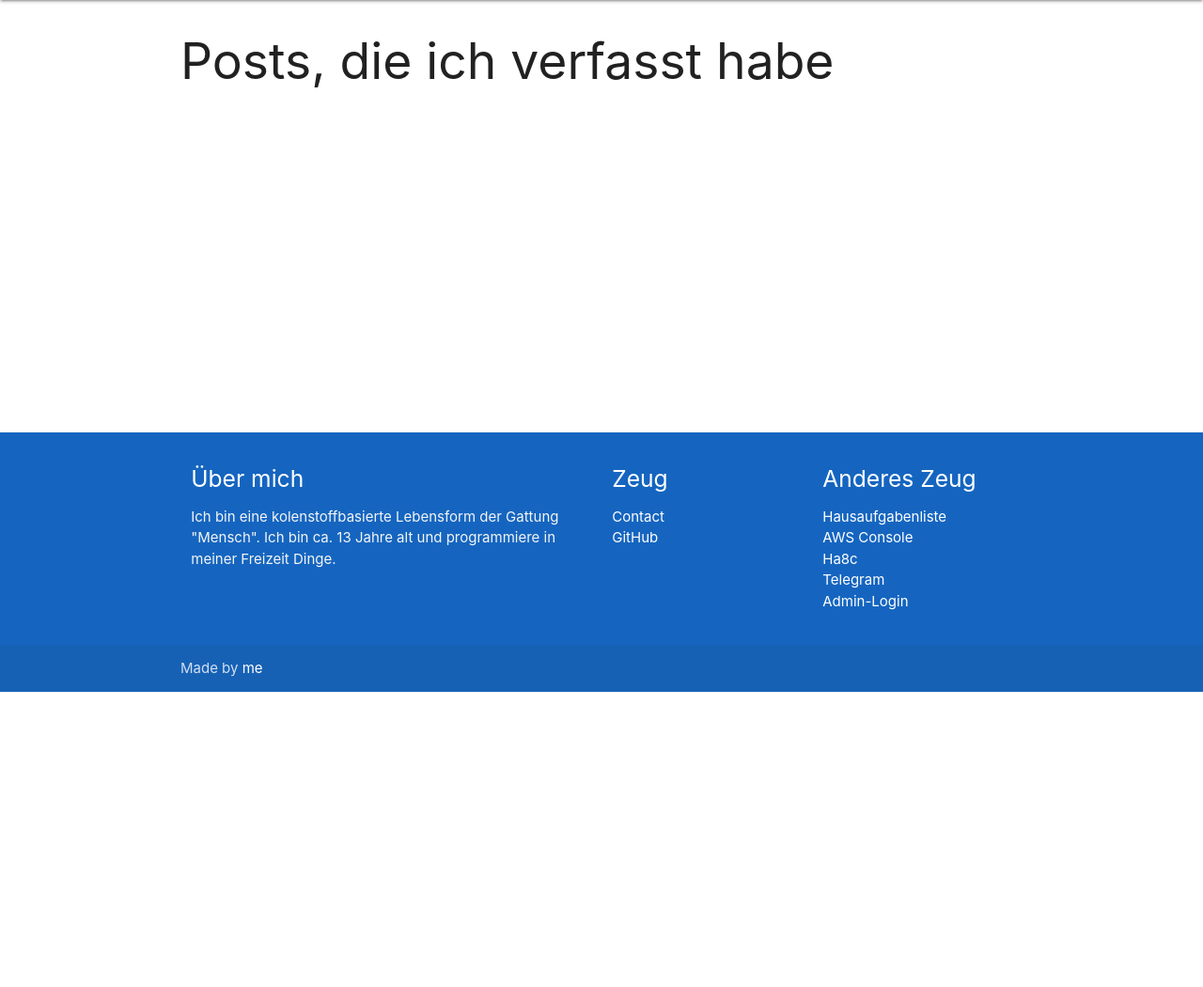
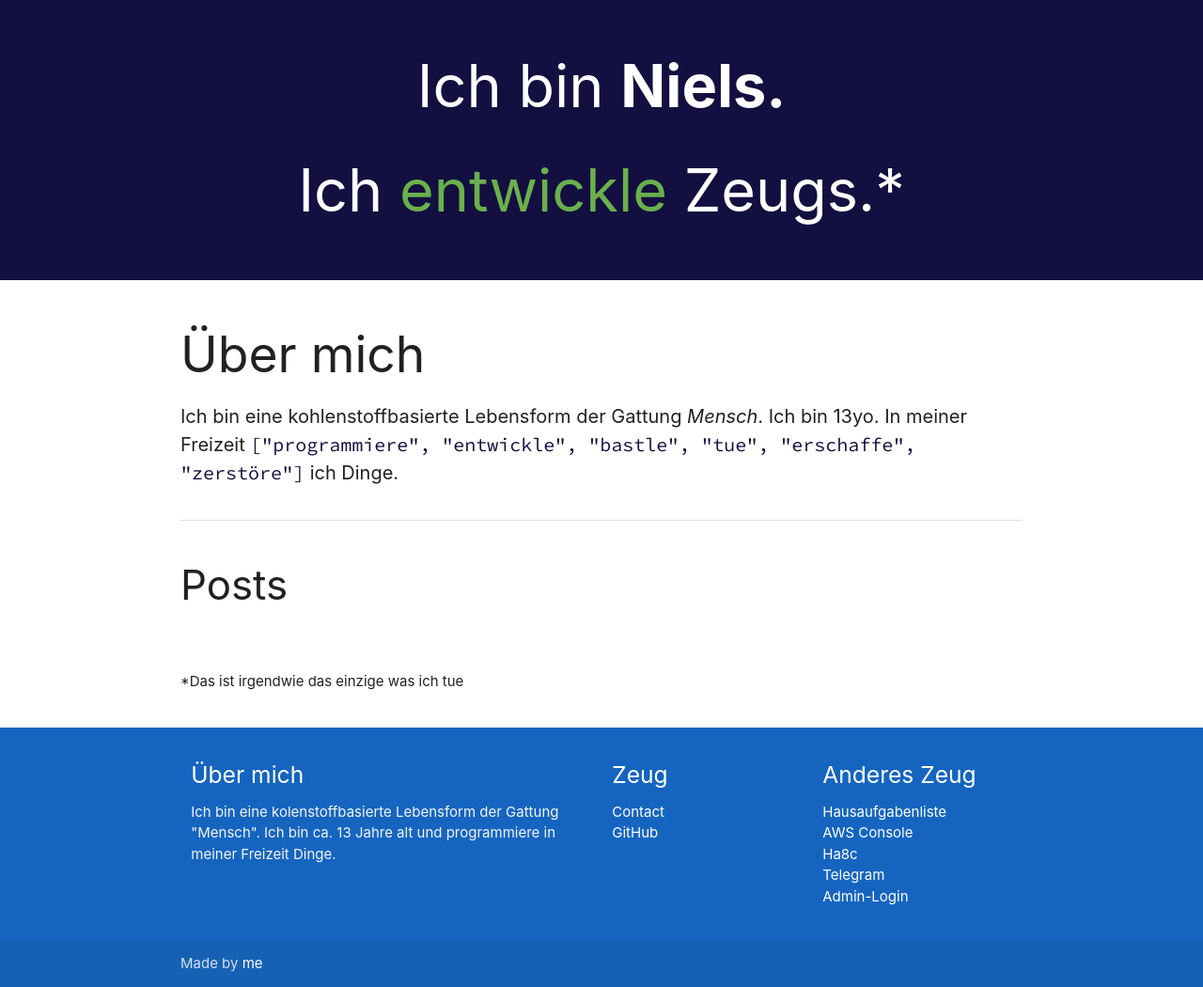
Before and after one commit to NielsDingsbums/nielsdingsbums.de, a Django app: page / in a window 1280 px wide. Shown: the part 64-1114 px from the top of the page at 94% size. Before the commit the page ends 800 px from the top, so only its background shows below. Run offline with Django 3.2, Linux system fonts and the light colour scheme; data that the repository does not hold is empty.

Commit message:
Added real Homepage

```diff
--- /dev/null
+++ b/home/static/home/footer.css
@@ -0,0 +1,9 @@
+body {
+    display: flex;
+    min-height: 100vh;
+    flex-direction: column;
+}
+
+main {
+    flex: 1 0 auto;
+}
--- /dev/null
+++ b/home/static/home/home.css
@@ -0,0 +1,19 @@
+@import url('https://fonts.googleapis.com/css?family=Source+Code+Pro');
+
+#title-div {
+    width: 100%;
+    height: auto;
+    background-color: #130f40;
+}
+#name {
+    font-weight: bold;
+}
+
+#about-text {
+    font-size: 20px;
+}
+
+code {
+    font-family: "Source Code Pro", monospace;
+    color: #130f40;
+}
--- /dev/null
+++ b/home/static/home/main.js
@@ -0,0 +1,29 @@
+var colors = ["#22a6b3", "#6ab04c", "#eb4d4b", "#f0932b", "#95afc0"];
+var words = ["programmiere", "entwickle", "bastle", "tue", "erschaffe", "zerstöre"];
+
+var i = 0;
+
+text = document.getElementById("inner");
+text.innerText = words[i];
+text.style.color = colors[i];
+text.style.fontWeight = "thin";
+
+i += 1;
+
+setInterval(function () {
+    changeText();
+}, 500);
+
+function changeText() {
+    if (i === words.length) {
+        i = 0;
+    }
+
+
+    // Change stuff
+    text.innerText = words[i];
+    text.style.color = colors[i];
+
+
+    i += 1;
+}
--- a/home/static/home/style.css
+++ /dev/null
@@ -1,10 +0,0 @@
-body {
-  display: flex;
-  min-height: 100vh;
-  flex-direction: column;
-}
-
-main {
-  flex: 1 0 auto;
-}
-#I lik edsa
--- a/templates/home/index.html
+++ b/templates/home/index.html
@@ -1,9 +1,31 @@
 {% extends 'home/layout.html' %}
 {% load static %}
 
+{% block head %}
+    <link rel="stylesheet" href="{% static 'home/home.css' %}">
+{% endblock %}
+
+
+{% block title %}
+    <div class="section" id="title-div">
+        <div class="row white-text">
+            <div class="col s12 center">
+                <h1>Ich bin <span id="name">Niels.</span></h1>
+                <h1>Ich <span id="inner"></span> Zeugs.*</h1>
+            </div>
+        </div>
+    </div>
+{% endblock %}
 {% block content %}
-
-    <h2>Posts, die ich verfasst habe</h2>
+    <div class="section">
+        <h2>Über mich</h2>
+        <p id="about-text">
+            Ich bin eine kohlenstoffbasierte Lebensform der Gattung <i>Mensch</i>. Ich bin 13yo. In meiner Freizeit <code>["programmiere", "entwickle", "bastle", "tue", "erschaffe", "zerstöre"]</code> ich Dinge.
+        </p>
+    </div>
+    <div class="divider"></div>
+    <div class="section">
+        <h3>Posts</h3>
         <div class="row">
             {% for post in posts %}
                 <div class="col s4">
@@ -20,4 +42,7 @@
                 </div>
             {% endfor %}
         </div>
+    </div>
+    <p>*Das ist irgendwie das einzige was ich tue</p>
+    <script src="{% static 'home/main.js' %}"></script>
 {% endblock %}
--- a/templates/home/layout.html
+++ b/templates/home/layout.html
@@ -1,14 +1,15 @@
+{% load static %}
 <html>
 <head>
     <meta charset="UTF-8">
+    <meta name="viewport" content="width=device-width, initial-scale=1.0"/>
+
 
     <link rel="stylesheet" href="https://cdnjs.cloudflare.com/ajax/libs/materialize/1.0.0/css/materialize.min.css">
     <link href="https://fonts.googleapis.com/icon?family=Material+Icons" rel="stylesheet">
     <script src="https://cdnjs.cloudflare.com/ajax/libs/materialize/1.0.0/js/materialize.min.js"></script>
 
-    {% load static %}
-    <link rel="stylesheet" href="{% static 'home/style.css' %}">
-
+    <link rel="stylesheet" href="{% static 'home/footer.css' %}">
 
     {% block head %}
     {% endblock %}
@@ -20,11 +21,11 @@
             <li><a href="/">Home</a></li>
             <li><a href="/posts">Posts</a></li>
             {% if user.is_authenticated %}
-            <li><a href="/account"><b>Hallo, {{ request.user.username }}!</b></a></li>
-            <li><a href="/logout">Ausloggen</a></li>
+                <li><a href="/account"><b>Hallo, {{ request.user.username }}!</b></a></li>
+                <li><a href="/logout">Ausloggen</a></li>
             {% else %}
-            <li><a href="/login">Login</a></li>
-            <li><a class="waves-effect waves-light btn z-depth-2 " href="/register">Registrieren</a></li>
+                <li><a href="/login">Login</a></li>
+                <li><a class="waves-effect waves-light btn z-depth-2 " href="/register">Registrieren</a></li>
             {% endif %}
             <li>
                 <a href="/search"><i class="material-icons ">search</i></a>
@@ -41,7 +42,7 @@
     <li><a href="/ha" class="gray-text">Hausaufgaben</a></li>
 </ul>
 <main>
-    {% block bg %}
+    {% block title %}
     {% endblock %}
 
     <div class="container">
```
Lines whose indentation alone changed are shown as unchanged.
